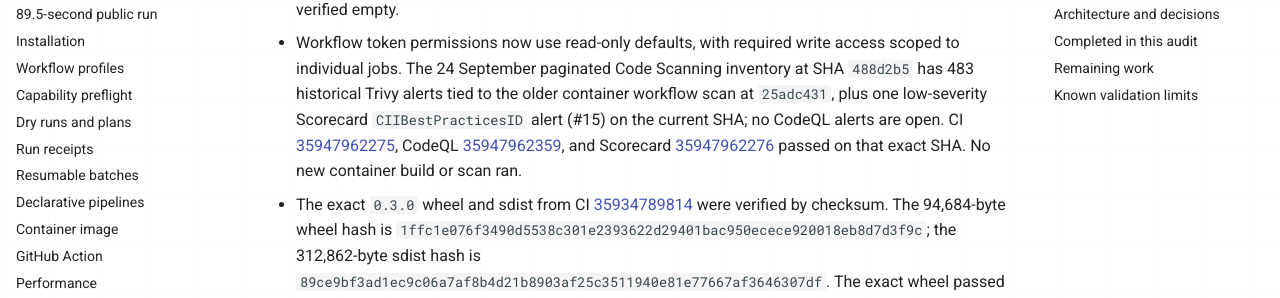
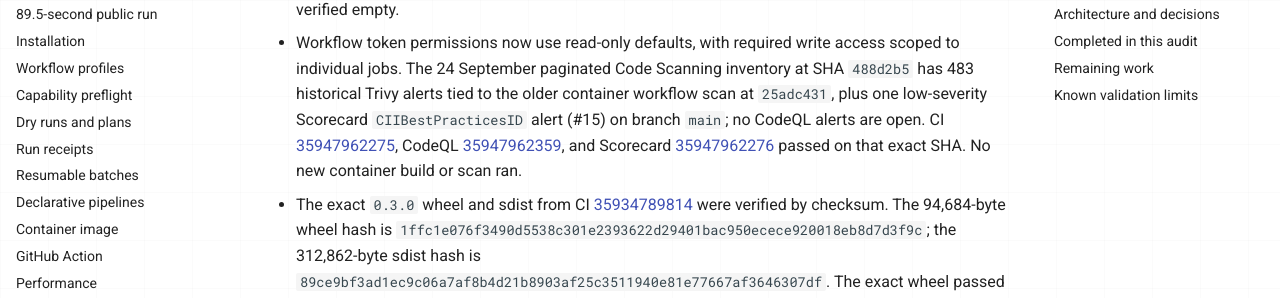
Before and after one commit to OthmaneBlial/pyffmpegcore, an MkDocs documentation site: the page built from docs/PROGRESS.md, in a window 1280 px wide and 900 px high, scrolled down 3836 px. Shown: the part 150-448 px from the top of the window. Built offline with MkDocs 1.6.1 and Material for MkDocs 9.7.7, drawn with Linux system fonts in a browser that asks for light colours; comment, search, counter and statistics services are not loaded.

Commit message:
docs: clarify current scorecard alert

```diff
--- a/docs/PROGRESS.md
+++ b/docs/PROGRESS.md
@@ -39,7 +39,7 @@
 - Helper-script UTF-8 fixes were pushed in `b70cacf`; full hosted CI [run 35887846148](https://github.com/OthmaneBlial/pyffmpegcore/actions/runs/35887846148) passed on that exact SHA.
 - Directory-image symlink protection was pushed in `167b754`; CI [run 35889125740](https://github.com/OthmaneBlial/pyffmpegcore/actions/runs/35889125740), CodeQL [run 35889125916](https://github.com/OthmaneBlial/pyffmpegcore/actions/runs/35889125916), Benchmarks [run 35889125884](https://github.com/OthmaneBlial/pyffmpegcore/actions/runs/35889125884), and Scorecard [run 35889125847](https://github.com/OthmaneBlial/pyffmpegcore/actions/runs/35889125847) passed on that exact SHA.
 - All six open Dependabot PRs (#15–#20) were closed at the user's request; the open-PR list was verified empty.
-- Workflow token permissions now use read-only defaults, with required write access scoped to individual jobs. The 24 September paginated Code Scanning inventory at SHA `488d2b5` has 483 historical Trivy alerts tied to the older container workflow scan at `25adc431`, plus one low-severity Scorecard `CIIBestPracticesID` alert (#15) on the current SHA; no CodeQL alerts are open. CI [35947962275](https://github.com/OthmaneBlial/pyffmpegcore/actions/runs/35947962275), CodeQL [35947962359](https://github.com/OthmaneBlial/pyffmpegcore/actions/runs/35947962359), and Scorecard [35947962276](https://github.com/OthmaneBlial/pyffmpegcore/actions/runs/35947962276) passed on that exact SHA. No new container build or scan ran.
+- Workflow token permissions now use read-only defaults, with required write access scoped to individual jobs. The 24 September paginated Code Scanning inventory at SHA `488d2b5` has 483 historical Trivy alerts tied to the older container workflow scan at `25adc431`, plus one low-severity Scorecard `CIIBestPracticesID` alert (#15) on branch `main`; no CodeQL alerts are open. CI [35947962275](https://github.com/OthmaneBlial/pyffmpegcore/actions/runs/35947962275), CodeQL [35947962359](https://github.com/OthmaneBlial/pyffmpegcore/actions/runs/35947962359), and Scorecard [35947962276](https://github.com/OthmaneBlial/pyffmpegcore/actions/runs/35947962276) passed on that exact SHA. No new container build or scan ran.
 - The exact `0.3.0` wheel and sdist from CI [35934789814](https://github.com/OthmaneBlial/pyffmpegcore/actions/runs/35934789814) were verified by checksum. The 94,684-byte wheel hash is `1ffc1e076f3490d5538c301e2393622d29401bac950ecece920018eb8d7d3f9c`; the 312,862-byte sdist hash is `89ce9bf3ad1ec9c06a7af8b4d21b8903af25c3511940e81e77667af3646307df`. The exact wheel passed clean pip, pipx 1.17.6, and `uv tool` 0.12.18 installs plus `--version`, `doctor`, and `smoke-test` on macOS arm64/Python 3.14.6/FFmpeg 9.0.1. No tag, signature, attestation, or publication was created.
 - Commit `ba6b3e8` makes release artifacts reproducible by setting `SOURCE_DATE_EPOCH` and normalizing sdist tar/gzip metadata. Eight focused tests, Ruff, formatting, and mypy passed. On exact SHA `ba6b3e880765316bff2641d3228c5a6dcf83c7f4`, full CI [35936709716](https://github.com/OthmaneBlial/pyffmpegcore/actions/runs/35936709716), CodeQL [35936709753](https://github.com/OthmaneBlial/pyffmpegcore/actions/runs/35936709753), and Scorecard [35936709726](https://github.com/OthmaneBlial/pyffmpegcore/actions/runs/35936709726) passed. The CI wheel is 94,684 bytes, SHA-256 `5d1ac7e20d7bb3e95167cba7d2944dd014b6933ebc625804113fab94d3c19471`; the sdist is 305,576 bytes, SHA-256 `7741e20ea2669cfd1be83153cacadf1e287e2fae4330e9e144c4cad22e33082c`. A clean worktree rebuild matched both CI artifacts byte-for-byte; two extracted-source rebuilds with different mtimes also matched each other. The exact wheel passed local pip install, `doctor`, and `smoke-test`; the exact sdist installed offline and passed `--version` and `smoke-test`. No tag or publication was created.
 - Generated completion scripts now parse in Bash, zsh, Fish, and PowerShell. The cross-shell check exposed and fixed invalid PowerShell interpolation at `$key:`; PowerShell runtime completion now returns `pipeline` for the `pyffmpegcore p` prefix. All 10 focused CLI-help/completion tests, Ruff, formatting, and mypy passed locally.
```
